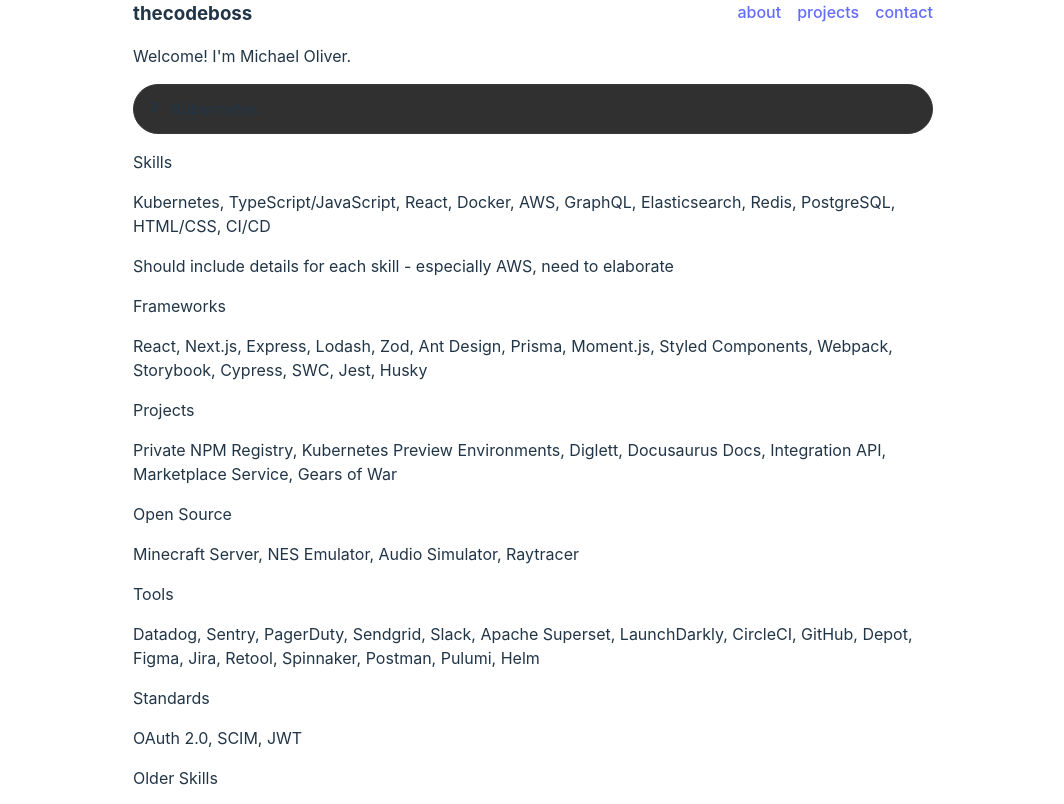
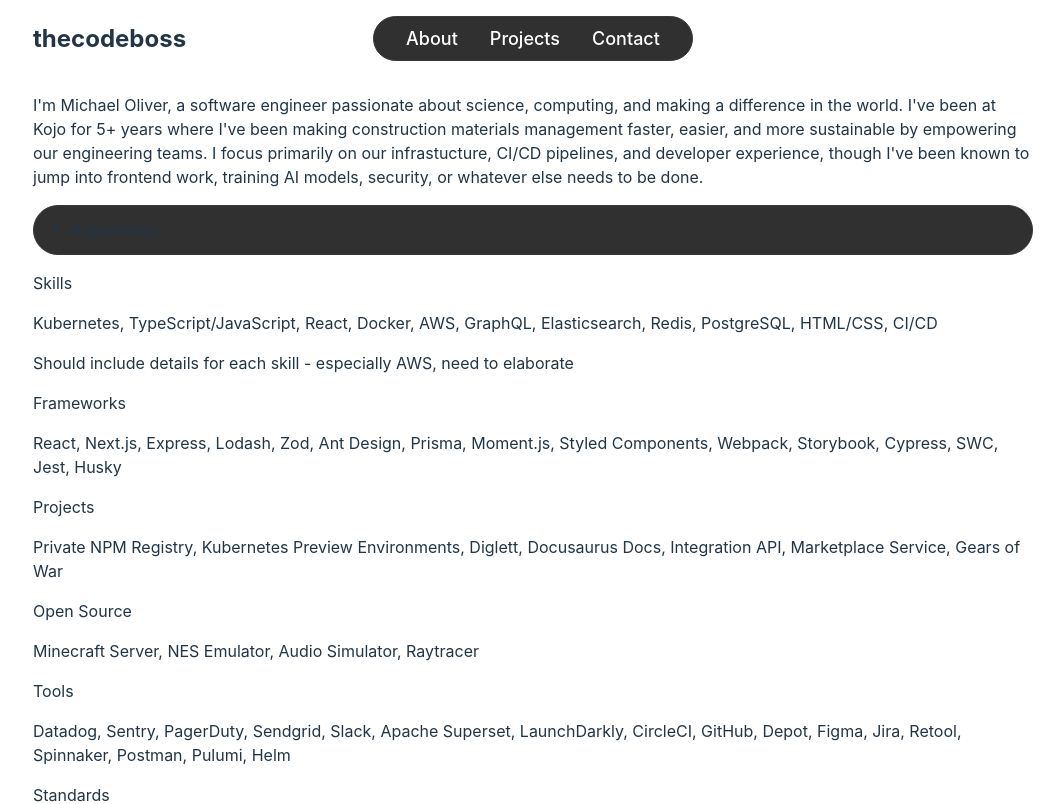
Before and after one commit to thecodeboss/thecodeboss.com, a React (Vite) app: page / in a window 1280 px wide. Shown: the top 804 px of the page, without its empty margins (107-1171 px from the left). Built offline with nearby package versions, Linux system fonts and the light colour scheme.

Commit message:
Routing, styling, organization

```diff
--- a/package.json
+++ b/package.json
@@ -11,7 +11,8 @@
   },
   "dependencies": {
     "react": "^18.2.0",
-    "react-dom": "^18.2.0"
+    "react-dom": "^18.2.0",
+    "react-router-dom": "^6.23.1"
   },
   "devDependencies": {
     "@types/react": "^18.2.66",
--- a/src/App.css
+++ b/src/App.css
@@ -1,16 +1,26 @@
 #root {
-  max-width: 800px;
+  max-width: 1000px;
   width: 100%;
   margin: 0 auto;
 }
 
 .header {
+  align-items: center;
   display: flex;
   flex-direction: row;
-  gap: 16px;
+  justify-content: space-between;
+  padding: 1rem 0;
 }
 
 .header h3 {
+  flex-basis: 25%;
+  font-size: 1.5rem;
   margin: 0;
-  flex-grow: 1;
 }
+
+.light-dark-toggle {
+  color: red;
+  display: flex;
+  justify-content: flex-end;
+  flex-basis: 25%;
+}
--- a/src/App.tsx
+++ b/src/App.tsx
@@ -1,5 +1,6 @@
+import { Outlet } from "react-router-dom";
+import Nav from "./components/Nav";
 import "./App.css";
-import Collapse from "./components/Collapse";
 
 // TODO: Procedural generation of background
 // Public contributions to open source
@@ -23,56 +24,14 @@
 // Some Android/iOS/React Native experience
 
 function App() {
-  const collapseText = `
-    Okay so I need to write a whole bunch of text to see how well this thing wraps.
-    I'm not sure how it's going to look, but I'm hoping it looks pretty good.
-    Okay this is probably enough text to see how it's going to wrap.
-  `;
   return (
     <>
       <div className="header">
         <h3>thecodeboss</h3>
-        <a>about</a>
-        <a>projects</a>
-        <a>contact</a>
+        <Nav />
+        <div className="light-dark-toggle"></div>
       </div>
-      <p>Welcome! I'm Michael Oliver.</p>
-      <Collapse label="Kubernetes" children={collapseText} />
-      <p>Skills</p>
-      <p>
-        Kubernetes, TypeScript/JavaScript, React, Docker, AWS, GraphQL,
-        Elasticsearch, Redis, PostgreSQL, HTML/CSS, CI/CD
-      </p>
-      <p>
-        Should include details for each skill - especially AWS, need to
-        elaborate
-      </p>
-      <p>Frameworks</p>
-      <p>
-        React, Next.js, Express, Lodash, Zod, Ant Design, Prisma, Moment.js,
-        Styled Components, Webpack, Storybook, Cypress, SWC, Jest, Husky
-      </p>
-      <p>Projects</p>
-      <p>
-        Private NPM Registry, Kubernetes Preview Environments, Diglett,
-        Docusaurus Docs, Integration API, Marketplace Service, Gears of War
-      </p>
-      <p>Open Source</p>
-      <p>Minecraft Server, NES Emulator, Audio Simulator, Raytracer</p>
-      <p>Tools</p>
-      <p>
-        Datadog, Sentry, PagerDuty, Sendgrid, Slack, Apache Superset,
-        LaunchDarkly, CircleCI, GitHub, Depot, Figma, Jira, Retool, Spinnaker,
-        Postman, Pulumi, Helm
-      </p>
-      <p>Standards</p>
-      <p>OAuth 2.0, SCIM, JWT</p>
-      <p>Older Skills</p>
-      <p>Elixir, C/C++, Rust, Python, Assembly, Apache Thrift, Java</p>
-      <p>AI</p>
-      <p>Azure Document Intelligence, OpenAI API</p>
-      <p>Random</p>
-      <p>https://projecteuler.net/progress=michael.oliver</p>
+      <Outlet />
     </>
   );
 }
--- /dev/null
+++ b/src/components/Nav.css
@@ -0,0 +1,47 @@
+.nav {
+  background-color: #303030;
+  border-radius: 3rem;
+  border: 1px solid #383838;
+  flex-basis: 25%;
+  font-size: 1.125rem;
+  padding: 0rem 2rem;
+}
+
+.nav ul {
+  display: flex;
+  flex-direction: row;
+  gap: 2rem;
+  list-style-type: none;
+  margin: 0;
+  padding: 0;
+}
+
+.nav li {
+  color: #ffffff;
+  list-style-type: none;
+}
+
+.nav a {
+  color: #ffffff;
+  cursor: pointer;
+  display: block;
+  padding: 0.5rem 0;
+}
+
+.nav a:hover {
+  color: #ffc53d;
+}
+
+.nav a.active {
+  color: #ffc53d;
+  position: relative;
+}
+
+.nav a.active span {
+  background-color: #ffc53d;
+  bottom: -1px;
+  height: 2px;
+  left: 0.5rem;
+  position: absolute;
+  right: 0.5rem;
+}
--- /dev/null
+++ b/src/components/Nav.tsx
@@ -0,0 +1,34 @@
+import { NavLink } from "react-router-dom";
+import "./Nav.css";
+
+const navItems = [
+  {
+    label: "About",
+    href: "/about",
+  },
+  {
+    label: "Projects",
+    href: "/projects",
+  },
+  {
+    label: "Contact",
+    href: "/contact",
+  },
+];
+
+export default function Nav() {
+  return (
+    <nav className="nav">
+      <ul>
+        {navItems.map(({ label, href }) => (
+          <li key={label}>
+            <NavLink to={href}>
+              {label}
+              <span></span>
+            </NavLink>
+          </li>
+        ))}
+      </ul>
+    </nav>
+  );
+}
--- a/src/index.css
+++ b/src/index.css
@@ -15,42 +15,15 @@
 
 a {
   font-weight: 500;
-  color: #646cff;
   text-decoration: inherit;
-}
-a:hover {
-  color: #535bf2;
 }
 
 body {
   margin: 0;
-  display: flex;
-  min-width: 320px;
   min-height: 100vh;
-}
 
-h1 {
-  font-size: 3.2em;
-  line-height: 1.1;
-}
-
-button {
-  border-radius: 8px;
-  border: 1px solid transparent;
-  padding: 0.6em 1.2em;
-  font-size: 1em;
-  font-weight: 500;
-  font-family: inherit;
-  background-color: #1a1a1a;
-  cursor: pointer;
-  transition: border-color 0.25s;
-}
-button:hover {
-  border-color: #646cff;
-}
-button:focus,
-button:focus-visible {
-  outline: 4px auto -webkit-focus-ring-color;
+  /* Prevent content shifting when scrollbar appears */
+  padding-left: calc(100vw - 100%);
 }
 
 @media (prefers-color-scheme: light) {
--- a/src/main.tsx
+++ b/src/main.tsx
@@ -1,10 +1,35 @@
 import React from "react";
 import ReactDOM from "react-dom/client";
+import { createBrowserRouter, RouterProvider } from "react-router-dom";
 import App from "./App.tsx";
 import "./index.css";
+import About from "./pages/About.tsx";
+import Contact from "./pages/Contact.tsx";
+import Projects from "./pages/Projects.tsx";
+
+const router = createBrowserRouter([
+  {
+    path: "/",
+    element: <App />,
+    children: [
+      {
+        path: "/about?",
+        element: <About />,
+      },
+      {
+        path: "/contact",
+        element: <Contact />,
+      },
+      {
+        path: "/projects",
+        element: <Projects />,
+      },
+    ],
+  },
+]);
 
 ReactDOM.createRoot(document.getElementById("root")!).render(
   <React.StrictMode>
-    <App />
+    <RouterProvider router={router} />
   </React.StrictMode>
 );
--- /dev/null
+++ b/src/pages/About.tsx
@@ -0,0 +1,58 @@
+import Collapse from "../components/Collapse";
+
+export default function About() {
+  const collapseText = `
+    Okay so I need to write a whole bunch of text to see how well this thing wraps.
+    I'm not sure how it's going to look, but I'm hoping it looks pretty good.
+    Okay this is probably enough text to see how it's going to wrap.
+  `;
+  return (
+    <div>
+      <p>
+        I'm Michael Oliver, a software engineer passionate about science,
+        computing, and making a difference in the world. I've been at Kojo for
+        5+ years where I've been making construction materials management
+        faster, easier, and more sustainable by empowering our engineering
+        teams. I focus primarily on our infrastucture, CI/CD pipelines, and
+        developer experience, though I've been known to jump into frontend work,
+        training AI models, security, or whatever else needs to be done.
+      </p>
+      <Collapse label="Kubernetes" children={collapseText} />
+      <p>Skills</p>
+      <p>
+        Kubernetes, TypeScript/JavaScript, React, Docker, AWS, GraphQL,
+        Elasticsearch, Redis, PostgreSQL, HTML/CSS, CI/CD
+      </p>
+      <p>
+        Should include details for each skill - especially AWS, need to
+        elaborate
+      </p>
+      <p>Frameworks</p>
+      <p>
+        React, Next.js, Express, Lodash, Zod, Ant Design, Prisma, Moment.js,
+        Styled Components, Webpack, Storybook, Cypress, SWC, Jest, Husky
+      </p>
+      <p>Projects</p>
+      <p>
+        Private NPM Registry, Kubernetes Preview Environments, Diglett,
+        Docusaurus Docs, Integration API, Marketplace Service, Gears of War
+      </p>
+      <p>Open Source</p>
+      <p>Minecraft Server, NES Emulator, Audio Simulator, Raytracer</p>
+      <p>Tools</p>
+      <p>
+        Datadog, Sentry, PagerDuty, Sendgrid, Slack, Apache Superset,
+        LaunchDarkly, CircleCI, GitHub, Depot, Figma, Jira, Retool, Spinnaker,
+        Postman, Pulumi, Helm
+      </p>
+      <p>Standards</p>
+      <p>OAuth 2.0, SCIM, JWT</p>
+      <p>Older Skills</p>
+      <p>Elixir, C/C++, Rust, Python, Assembly, Apache Thrift, Java</p>
+      <p>AI</p>
+      <p>Azure Document Intelligence, OpenAI API</p>
+      <p>Random</p>
+      <p>https://projecteuler.net/progress=michael.oliver</p>
+    </div>
+  );
+}
--- /dev/null
+++ b/src/pages/Contact.tsx
@@ -0,0 +1,3 @@
+export default function Contact() {
+  return <div>Contact page</div>;
+}
--- /dev/null
+++ b/src/pages/Projects.tsx
@@ -0,0 +1,3 @@
+export default function Projects() {
+  return <div>Projects page</div>;
+}
```
Also changed, not shown: 1 other file (tests, documents, lock files or other folders).
